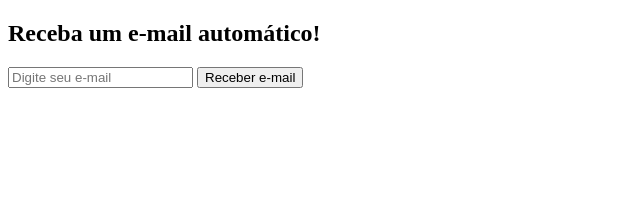
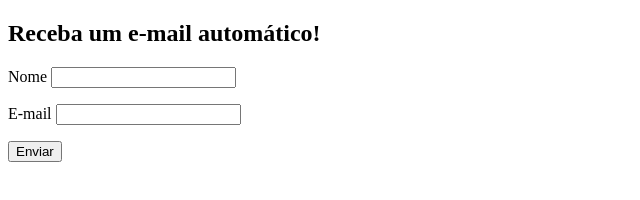
Before and after one commit to ynotlig15/emailt, a plain HTML site: page index.html in a window 1280 px wide. Shown: the whole page, without its empty margins (0-640 px from the left). Drawn offline with Linux system fonts and the light colour scheme.

Commit message:
Update index.html

```diff
--- a/index.html
+++ b/index.html
@@ -7,9 +7,16 @@
 </head>
 <body>
     <h2>Receba um e-mail automático!</h2>
-    <form name="emailForm" method="POST" data-netlify="true">
-        <input type="email" name="email" placeholder="Digite seu e-mail" required />
-        <button type="submit">Receber e-mail</button>
+    <form name="contact" method="POST" netlify>
+        <p>
+            <label>Nome <input type="text" name="name" required></label>
+        </p>
+        <p>
+            <label>E-mail <input type="email" name="email" required></label>
+        </p>
+        <p>
+            <button type="submit">Enviar</button>
+        </p>
     </form>
 </body>
 </html>
```
